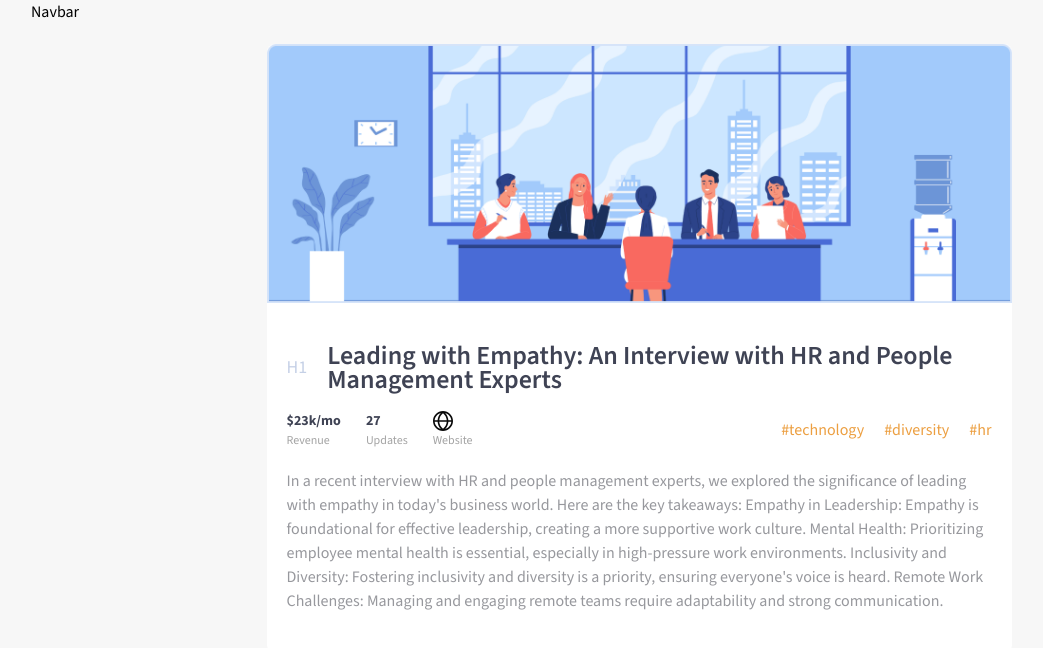
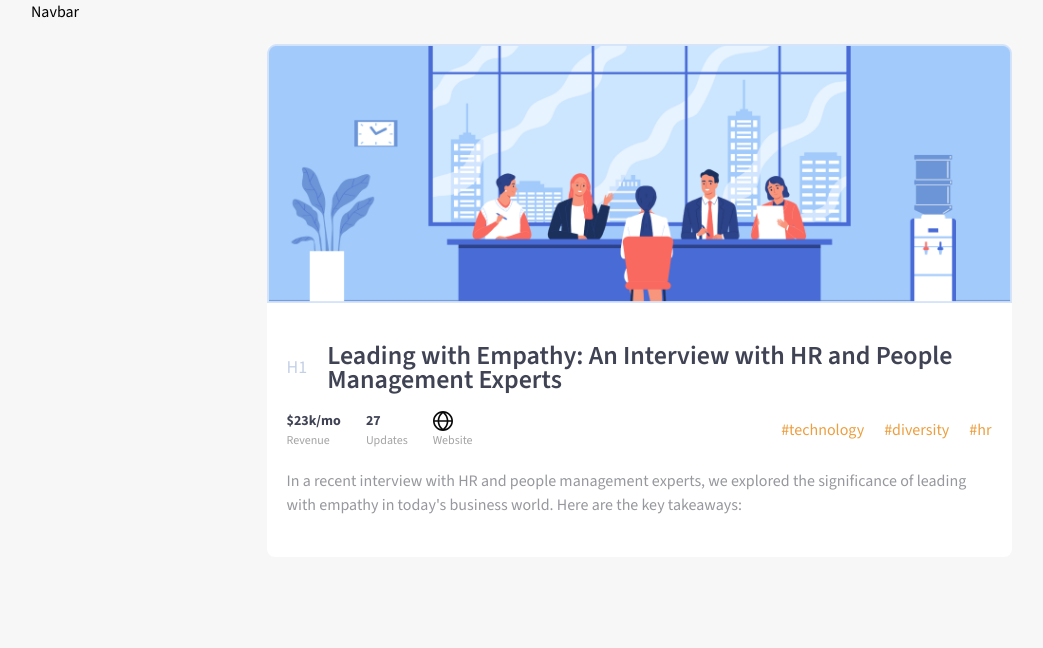
Before and after one commit to wirayuda299/test123, a Next.js app: page /interviews/1 in a window 1280 px wide. Shown: the top 648 px of the page, without its empty margins (1-1044 px from the left). Built offline with nearby package versions, Linux system fonts and the light colour scheme.

Commit message:
add htmkl-react-parser and fix layout

```diff
--- a/app/(site)/interviews/[id]/page.tsx
+++ b/app/(site)/interviews/[id]/page.tsx
@@ -1,8 +1,13 @@
+import parse from 'html-react-parser';
+import Image from 'next/image';
+
 import Statistic from '@/components/interviews/statistic';
-import Image from 'next/image';
 
 export default function InterviewDetail() {
   const tags = ['#technology', '#diversity', '#hr'];
+  const exampleData = `
+  <p>In a recent interview with HR and people management experts, we explored the significance of leading with empathy in today's business world. Here are the key takeaways:</p>
+`;
   return (
     <div className='mx-auto h-full min-h-screen w-full max-w-[785px] p-5'>
       <section className='flex w-full flex-col justify-center rounded-lg bg-white dark:bg-darkPrimary-4'>
@@ -14,7 +19,7 @@ export default function InterviewDetail() {
           alt='image'
         />
         <div className='p-5'>
-          <div className='flex items-center gap-5 '>
+          <div className='flex items-center gap-5'>
             <h1 className='text-lg font-normal text-darkSecondary-600'>H1</h1>
             <h2 className='py-5 text-base font-semibold text-darkSecondary-900 dark:text-white-800 md:text-[26px]'>
               Leading with Empathy: An Interview with HR and People Management
@@ -34,19 +39,8 @@ export default function InterviewDetail() {
               ))}
             </div>
           </section>
-          <article className='py-5'>
-            <p className='text-xs font-normal leading-4 text-darkSecondary-800 md:text-base'>
-              In a recent interview with HR and people management experts, we
-              explored the significance of leading with empathy in today&apos;s
-              business world. Here are the key takeaways: Empathy in Leadership:
-              Empathy is foundational for effective leadership, creating a more
-              supportive work culture. Mental Health: Prioritizing employee
-              mental health is essential, especially in high-pressure work
-              environments. Inclusivity and Diversity: Fostering inclusivity and
-              diversity is a priority, ensuring everyone&apos;s voice is heard.
-              Remote Work Challenges: Managing and engaging remote teams require
-              adaptability and strong communication.
-            </p>
+          <article className='py-5 text-xs font-normal leading-4 text-darkSecondary-800 md:text-base'>
+            {parse(exampleData)}
           </article>
         </div>
       </section>
--- a/app/(site)/interviews/page.tsx
+++ b/app/(site)/interviews/page.tsx
@@ -1,9 +1,9 @@
 import {
   Filter,
+  Pagination,
+  SidePodcasts,
   HostMeetupCard,
   InterviewPostCard,
-  Pagination,
-  SidePodcasts,
 } from '@/components/index';
 
 export default function Interviews() {
@@ -18,18 +18,18 @@ export default function Interviews() {
     },
   ];
   return (
-    <div className='flex h-full w-full flex-col justify-center gap-5 bg-white-700 dark:bg-darkPrimary-2 lg:flex-row '>
-      <section className=' top-0 w-full max-w-[210px] max-lg:max-w-full '>
+    <div className='flex h-full w-full flex-col justify-between gap-5  lg:flex-row '>
+      <section className='top-0 w-full max-w-[210px] max-lg:max-w-full lg:sticky lg:h-screen'>
         <Filter />
       </section>
-      <div className='flex flex-wrap gap-5'>
-        <section className='w-full max-w-[700px] space-y-5 pb-5 max-lg:max-w-full'>
+      <div className='flex grow flex-wrap gap-5'>
+        <section className='w-full max-w-[700px]  space-y-5 pb-5 max-[1350px]:max-w-full'>
           {[1, 2, 3].map((post) => (
             <InterviewPostCard key={post} />
           ))}
           <Pagination totalPages={20} />
         </section>
-        <section className='top-0 w-[325px] space-y-5 max-lg:min-w-full lg:sticky lg:h-screen lg:overflow-y-auto'>
+        <section className='top-0 w-[350px] space-y-5 max-[1350px]:w-full lg:sticky lg:h-screen lg:overflow-y-auto'>
           <HostMeetupCard cardBtns={cardBtns} />
           <SidePodcasts />
         </section>
--- a/app/layout.tsx
+++ b/app/layout.tsx
@@ -21,10 +21,10 @@ export default function RootLayout({ children }: { children: ReactNode }) {
   return (
     <html lang='en'>
       <ClerkProvider>
-        <body className={sourceSansPro.className}>
-          <main className='max-container bg-white-800 dark:bg-darkPrimary-2'>
-            {children}
-          </main>
+        <body
+          className={`${sourceSansPro.className} max-container bg-white-800 dark:bg-darkPrimary-2`}
+        >
+          <main>{children}</main>
         </body>
       </ClerkProvider>
     </html>
--- a/package.json
+++ b/package.json
@@ -22,6 +22,7 @@
     "eslint-config-prettier": "^9.0.0",
     "eslint-config-standard": "^17.1.0",
     "eslint-plugin-tailwindcss": "^3.13.0",
+    "html-react-parser": "^4.2.7",
     "lucide-react": "^0.284.0",
     "mongoose": "^7.6.3",
     "next": "13.5.4",
```
Also changed, not shown: 1 other file (tests, documents, lock files or other folders).
